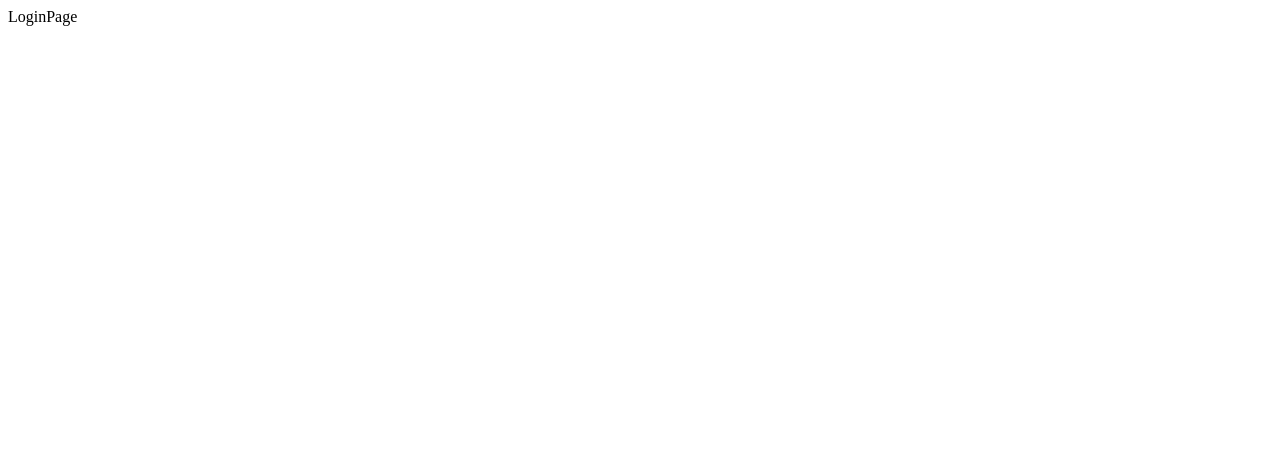
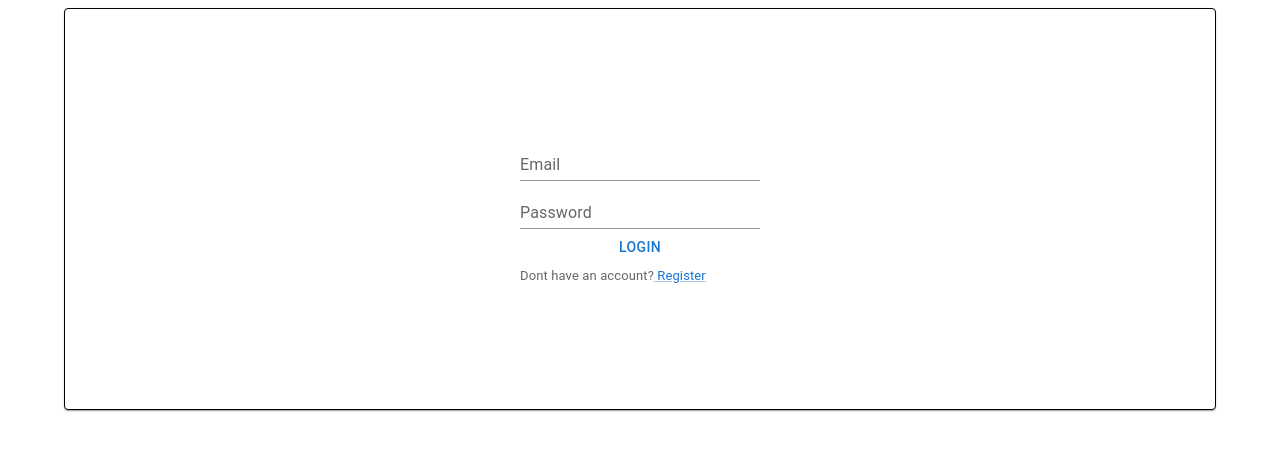
Before and after one commit to ErnestasRa/New-mobile-App-with-React-Node-and-MongoDB, a React (Create React App) app in the folder mobile-app/: page /login in a window 1280 px wide. Shown: the top 450 px of the page. Built offline with nearby package versions, Linux system fonts and the light colour scheme.

Commit message:
feat: created Front for Login Page and added register and login buttons

```diff
--- a/mobile-app/src/pages/login-page.jsx
+++ b/mobile-app/src/pages/login-page.jsx
@@ -1,8 +1,31 @@
 import React from 'react'
+import {
+    Container,
+    Paper,
+    Box,
+    TextField,
+    Button,
+    Typography,
+    Link,
+} from '@mui/material'
 
 const LoginPage = () => {
   return (
-    <div>LoginPage</div>
+    <Container>
+        <Paper sx={{display:'grid', justifyContent:'space-around', alignItems:'center', minHeight:'50vh', border:'1px solid black'}}>
+            <Box sx={{display:'flex', flexDirection:'column', width:'30vh'}}>
+                <TextField id="standard-basic" label="Email" variant="standard" />
+                <TextField id="standard-basic" label="Password" variant="standard" />
+                <Button>Login</Button>
+                <Typography
+                    color="text.secondary"
+                    sx={{fontSize:'13px'}}>
+                    Dont have an account?
+                    <Link href='/'> Register</Link>
+                </Typography>
+            </Box>
+        </Paper>
+    </Container>
   )
 }
 
--- a/mobile-app/src/pages/register-page.jsx
+++ b/mobile-app/src/pages/register-page.jsx
@@ -6,6 +6,7 @@ import {
     TextField,
     Typography,
     Button,
+    Link,
 } from '@mui/material'
 
 const RegisterPage = () => {
@@ -17,6 +18,12 @@ const RegisterPage = () => {
                 <TextField id="standard-basic" label="Password" variant="standard" />
                 <TextField id="standard-basic" label="Confirm Password" variant="standard" />
                 <Button>Register</Button>
+                <Typography
+                    color="text.secondary"
+                    sx={{fontSize:'13px'}}>
+                    Already have an account?
+                    <Link href='/login'> Sign in</Link>
+                </Typography>
             </Box>
         </Paper>
     </Container>
```
